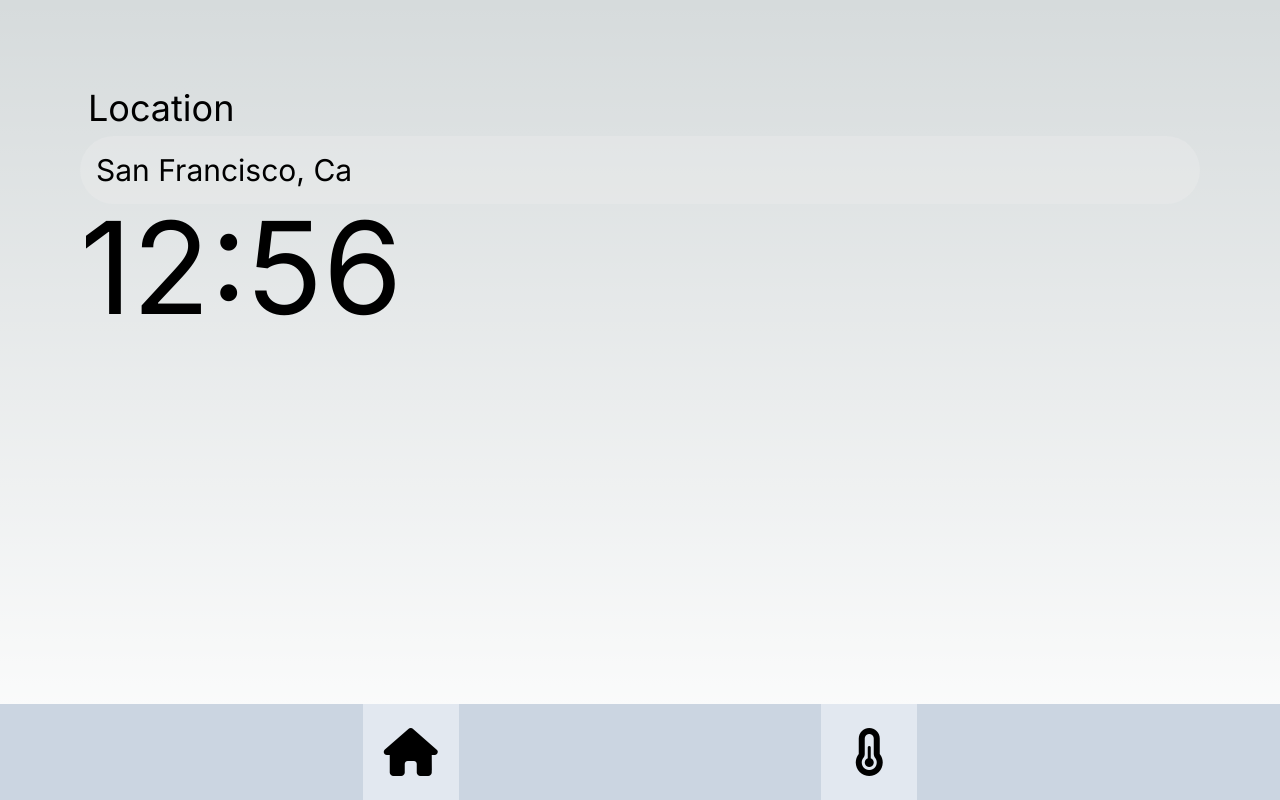
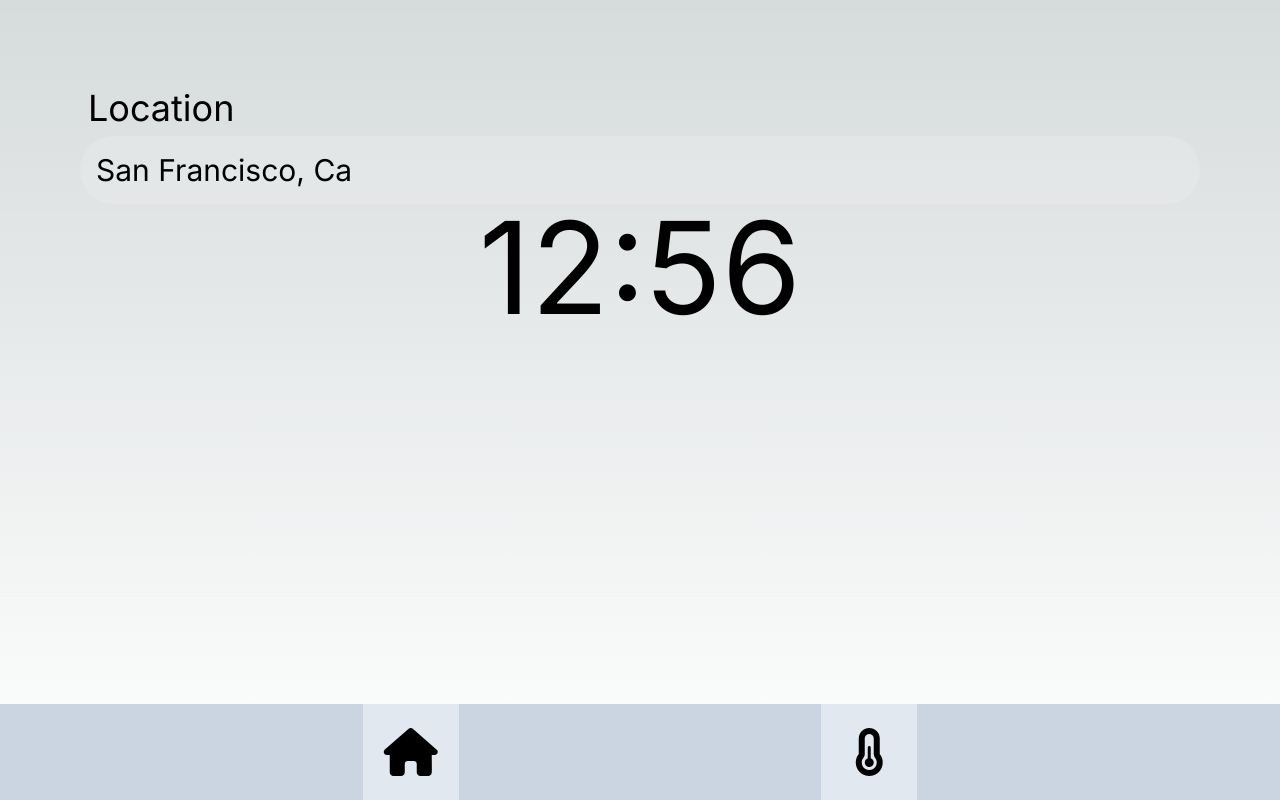
Before and after one commit to CHEUNG-K-Jeffrey/meteorological-conditions, a Next.js app: page / in a window 1280 px wide. Built offline with nearby package versions, Linux system fonts and the light colour scheme.

Commit message:
Center clock

```diff
--- a/src/app/page.jsx
+++ b/src/app/page.jsx
@@ -23,7 +23,9 @@ function Clock() {
   }, []);
 
   return (
-    <div className="text-9xl">{time}</div>
+    <div id="clock" className="flex justify-center">
+      <div className="text-9xl">{time}</div>
+    </div>
   )
 }
 
```
